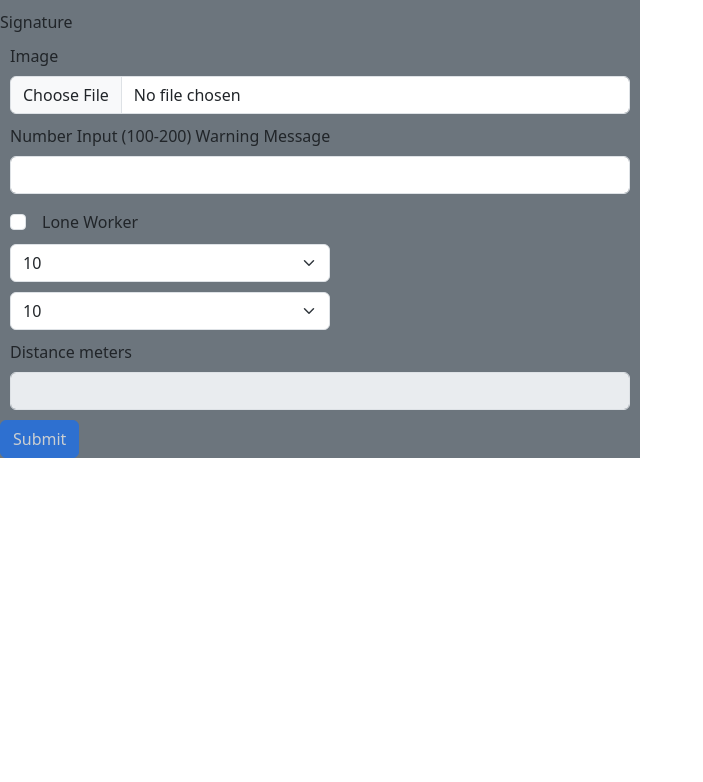
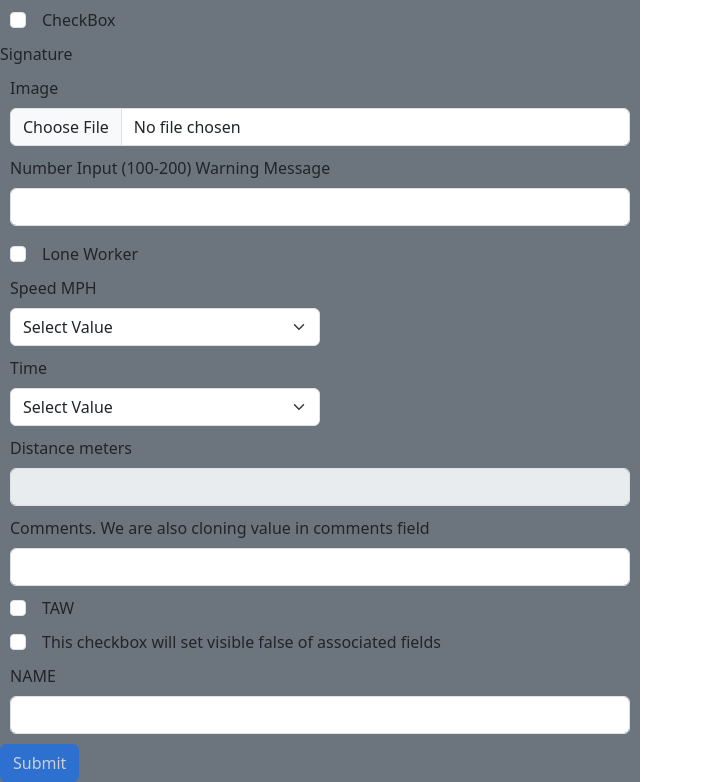
Before and after one commit to DrFidget/dynamic-form, a React (Vite) app: page / in a window 1280 px wide. Shown: the part 1318-2100 px from the top of the page, without its empty margins (0-703 px from the left). Before the commit the page ends 1776 px from the top, so only its background shows below. Built offline with nearby package versions, Linux system fonts and the light colour scheme.

Commit message:
binding/tableLookup

```diff
--- a/ServiceLayer/FormPresenter/FormSchema/FormSchemaProcessor.js
+++ b/ServiceLayer/FormPresenter/FormSchema/FormSchemaProcessor.js
@@ -1,5 +1,5 @@
-import { DefaultMethods } from "./DefaultFunctions";
-import { InternalDefaultfunctions } from "./InternalDefaultmethods";
+import { DefaultMethods } from "./DefaultMethods/DefaultFunctions";
+import { InternalDefaultfunctions } from "./DefaultMethods/InternalDefaultmethods";
 
 // FormSchemaProcessor object with methods for generating form fields
 export const FormSchemaProcessor = {
@@ -110,6 +110,7 @@ const OptionalInputKeys = {
     },
     keyName: "validation",
   },
+
   binding: {
     method: (kv) => {
       // Method to process binding key
@@ -125,6 +126,21 @@ const OptionalInputKeys = {
   groupVisibility: {
     method: (kv) => kv,
     keyName: "groupVisibility",
+  },
+  lookup: {
+    method: (kv) => {
+      let x = { ...kv };
+      x.col = {
+        tableDimension: kv.col,
+        value: null,
+      };
+      x.row = {
+        tableDimension: kv.row,
+        value: null,
+      };
+      return x;
+    },
+    keyName: "lookup",
   },
 };
 
@@ -147,6 +163,10 @@ const allowedInputKeys = {
       return x();
     },
     keyName: "default",
+  },
+  required: {
+    method: (kv) => kv,
+    keyName: "required",
   },
 };
 
--- a/ServiceLayer/FormPresenter/LogicLayer/FormHandler/FormLoaderHandleChange.js
+++ b/ServiceLayer/FormPresenter/LogicLayer/FormHandler/FormLoaderHandleChange.js
@@ -66,18 +66,6 @@ const IsReadyToSubmit = (formSchema) => {
       element.optionalProperties.validation &&
       element.optionalProperties.validation.isValid === false
   );
-  // for (let element of formSchema) {
-  //   let optionalProperties = element.optionalProperties;
-  //   if (optionalProperties && optionalProperties.validation) {
-  //     if (
-  //       optionalProperties.validation.isValid === false &&
-  //       optionalProperties.validation.type === "e"
-  //     ) {
-  //       return false;
-  //     }
-  //   }
-  // }
-  // return true;
 
   return !result;
 };
@@ -91,7 +79,7 @@ const ChangeField = (value, id, dict, formSchema) => {
     ChangedObject.optionalProperties &&
     ChangedObject.optionalProperties.validation
   )
-    HandleValidation(ChangedObject, Dictionary);
+    HandleValidation(ChangedObject, Dictionary); // ERROR : mutation in formSchema
   const updatedFields2 = [...formSchema];
   let foundIndex = formSchema.findIndex((ele) => ele.dataValues.id === id);
   if (foundIndex === -1) updatedFields2[foundIndex] = ChangedObject;
@@ -99,8 +87,19 @@ const ChangeField = (value, id, dict, formSchema) => {
 };
 
 export const HandleChangeState = (value, id, dict, formSchema) => {
+  // i will send each method schema and the field changed
+  // i expect from each method to send me the updated fields they have changed.
+
   let updatedFields = ChangeField(value, id, dict, formSchema);
   let isReadyToSubmit = IsReadyToSubmit(formSchema);
   updatedFields = handleBinding(id, [...updatedFields]);
+
+  // Change field should give us single field.
+  // single field will be passed to binding method.
+  // binding method should give us affected updated fields.
+
+  // destructure and update all fields in schema for react render
+  // check for validation is ready to submit
+
   return { updatedFields, isReadyToSubmit };
 };
--- /dev/null
+++ b/ServiceLayer/FormPresenter/LogicLayer/FormHandler/FormLoaderHandleLookup.js
@@ -0,0 +1,16 @@
+export const tableLookupHandle = (TableObj, SourceObj) => {
+  let lookupProperty = TableObj.optionalProperties.lookup;
+
+  Object.values(lookupProperty).forEach((element) => {
+    if (element.tableDimension === SourceObj.dataValues.id)
+      element.value = SourceObj.dataValues.value;
+  });
+  let row = TableObj.optionalProperties.lookup.row.value;
+  let col = TableObj.optionalProperties.lookup.col.value;
+  if (row && col) {
+    let source = lookupProperty.source.find((ele) => ele.MPH === row);
+    TableObj.dataValues.value = source[col];
+  }
+  return [TableObj];
+  //return list of updated fields ORR return TableObj updated
+};
--- a/ServiceLayer/FormPresenter/LogicLayer/FormHandler/FormLoaderUtils.js
+++ b/ServiceLayer/FormPresenter/LogicLayer/FormHandler/FormLoaderUtils.js
@@ -1,3 +1,44 @@
 export const getObjFromId = (id, formSchema) => {
   return formSchema.find((element) => element.dataValues.id === id);
 };
+
+export const formLoaderUtils = {
+  getTargetFields: (binding, fields) => {
+    if (binding.targetArray)
+      return fields.filter((field) =>
+        binding.targetArray.find((tf) => tf === field.dataValues.id)
+      );
+    if (binding.targetGroup)
+      return fields.filter(
+        (field) => field.optionalProperties && field.optionalProperties.groupId
+      );
+    if (binding.target)
+      return fields.filter((field) => field.dataValues.id === binding.target);
+  },
+  updateTargetProperty: (Obj, binding, fields) => {
+    return fields.map((f) => {
+      targetPropertyMethods[binding.targetProperty](
+        f,
+        Obj.dataValues.value,
+        binding
+      );
+      return f;
+    });
+  },
+};
+const targetPropertyMethods = {
+  value: (objToChange, value, binding) => {
+    //for value
+    objToChange.dataValues.value = value;
+  },
+  enable: (objToChange, enable, binding) => {
+    //for enable
+    objToChange.inputProperties.enable = enable;
+  },
+  visible: (objToChange, visibility, binding) => {
+    //for visibility
+    if (binding.logicalFunction && binding.logicalFunction === "!")
+      objToChange.inputProperties.hidden = visibility;
+    else objToChange.inputProperties.hidden = !visibility;
+  },
+};
--- a/src/compoenets/newForm/Schema/FormSchema.js
+++ b/src/compoenets/newForm/Schema/FormSchema.js
@@ -201,7 +201,8 @@ export const FormSchema = [
     binding: {
       property: "value",
       target: "div55",
-      targetGroup: "loneform",
+      // targetGroup: "loneform",
+      targetArray: ["div55", "name"],
       targetProperty: "visible",
     },
   },
@@ -238,7 +239,7 @@ export const FormSchema = [
     id: "lookupTime",
     fieldName: "Time",
     fieldType: "list",
-    options: ["10 ", "15 "],
+    options: ["10", "15"],
     binding: {
       property: "value",
       target: "textDistanceField",
@@ -257,15 +258,93 @@ export const FormSchema = [
       source: [
         {
           MPH: "10",
-          "10 ": "367",
-          "15 ": "440",
+          10: "367",
+          15: "440",
         },
         {
           MPH: "15",
-          "10 ": "550",
-          "15 ": "660",
+          10: "550",
+          15: "660",
         },
       ],
     },
   },
+  {
+    id: "com1",
+    fieldName: "Comments. We are also cloning value in comments field",
+    fieldType: "text",
+    groupId: "com2",
+    groupVisibility: "false",
+    required: true,
+    clearValues: false,
+    visible: false,
+    binding: {
+      property: "value",
+      target: "com",
+      targetProperty: "value",
+    },
+  },
+  {
+    id: "com",
+    fieldName: "Comments. We are also cloning value in comments field",
+    fieldType: "text",
+    clearValues: false,
+    groupId: "com3",
+    groupVisibility: "true",
+    binding: {
+      property: "value",
+      target: "com1",
+      targetProperty: "value",
+    },
+  },
+  {
+    id: "tawer",
+    altId: "top_taw",
+    fieldName: "TAW",
+    fieldType: "checkbox",
+    binding: {
+      property: "value",
+      target: "t-time",
+      targetGroup: "serial",
+      targetArray: [
+        "t-time", // id of 1st child field
+        "t-dist", // id of 2nd child field
+      ],
+      targetProperty: "visible",
+    },
+  },
+  {
+    id: "t-time",
+    fieldName: "Clearing Time (sec)",
+    fieldType: "list",
+    options: ["10 ", "15 ", "20 ", "25 ", "30 "],
+    visible: false,
+  },
+  {
+    id: "t-dist",
+    fieldName: "Sight Distance",
+    fieldType: "text",
+    required: true,
+    visible: false,
+  },
+  {
+    id: "na",
+    fieldName: "This checkbox will set visible false of associated fields",
+    fieldType: "checkbox",
+    binding: {
+      property: "value",
+      target: "trname",
+      targetGroup: "mint",
+      targetProperty: "visible",
+      logicalFunction: "!",
+    },
+  },
+  {
+    id: "trname",
+    fieldName: "NAME",
+    fieldType: "text",
+    numberDecimal: true,
+    required: true,
+    groupId: "mint",
+  },
 ];
--- a/src/compoenets/newForm/inputs/DropDownList.jsx
+++ b/src/compoenets/newForm/inputs/DropDownList.jsx
@@ -1,23 +1,24 @@
 import React from "react";
 
-const DropDownList = ({ Element, Styles, HandleChange, DefaultMethods }) => {
+const DropDownList = ({ Element, Styles, HandleChange }) => {
   const { inputProperties, dataValues } = Element;
 
   const HandleInputChange = (e) => {
     HandleChange(e.target.value, dataValues.id);
   };
   return (
+    <div id={dataValues.id} style={Styles} {...inputProperties}>
+      <label className="form-label">{dataValues.fieldName}</label>
       <select
         className="form-select w-50"
-      id={dataValues.id}
-      style={Styles}
         onChange={HandleInputChange}
         value={
           dataValues.value ||
-        (inputProperties.options && inputProperties.options[0]) ||
+          // (inputProperties.options && inputProperties.options[0]) ||
           ""
         }
       >
+        <option value={undefined}>Select Value</option>
         {inputProperties.options.map((item, key) => {
           return (
             <option value={item} key={key}>
@@ -26,6 +27,7 @@ const DropDownList = ({ Element, Styles, HandleChange, DefaultMethods }) => {
           );
         })}
       </select>
+    </div>
   );
 };
 
```
Also changed, not shown: ServiceLayer/FormPresenter/LogicLayer/FormHandler/FormLoaderHandleBinding.js (+31 -43 lines), ServiceLayer/FormPresenter/FormSchema/DefaultMethods/DefaultFunctions.js (renamed from ServiceLayer/FormPresenter/FormSchema/DefaultFunctions.js), ServiceLayer/FormPresenter/FormSchema/DefaultMethods/InternalDefaultmethods.js (renamed from ServiceLayer/FormPresenter/FormSchema/InternalDefaultmethods.js). Lines whose indentation alone changed are shown as unchanged.
